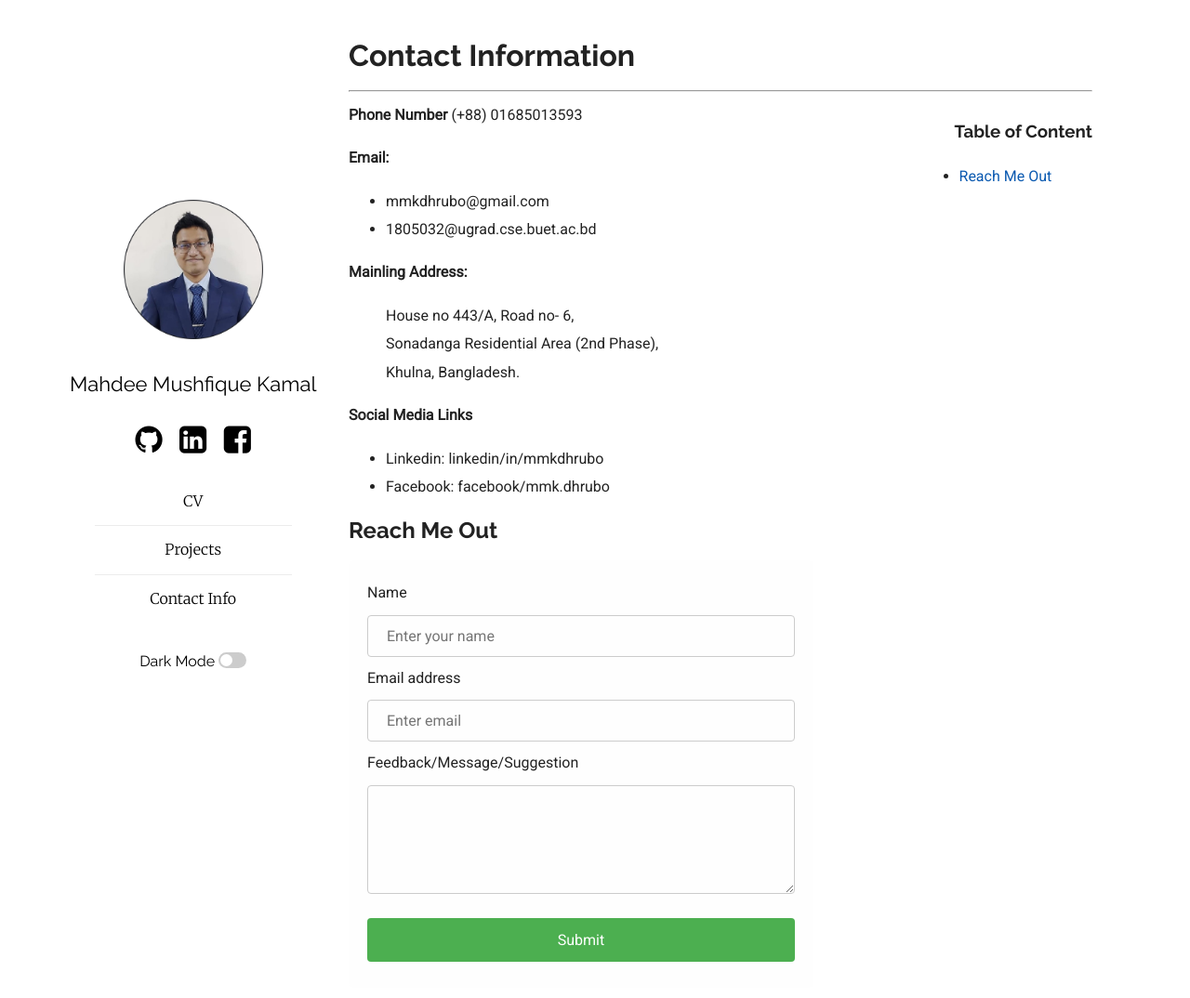
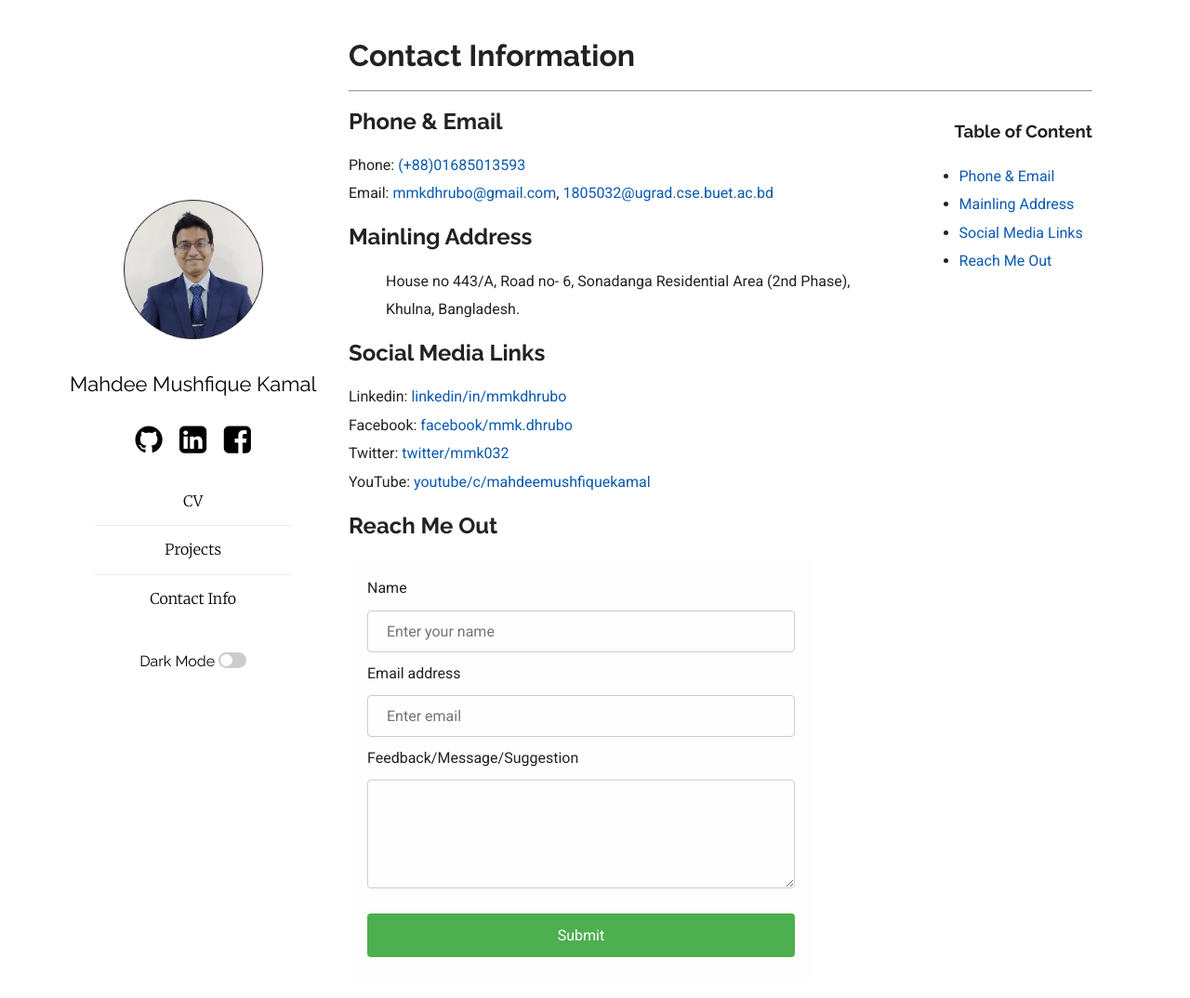
Before and after one commit to MahdeeMushfiqueKamal/MahdeeMushfiqueKamal.github.io, a Jekyll site: the page built from contact.md, in a window 1280 px wide and 1108 px high. Shown: the top 1074 px of the window at 93% size. Built offline with Jekyll 4.4.1, drawn with Linux system fonts in a browser that asks for light colours.

Commit message:
updated info

```diff
--- a/contact.md
+++ b/contact.md
@@ -4,23 +4,18 @@ permalink: contact
 title: Contact Information
 ---
 
-**Phone Number**
-(+88) 01685013593
+## Phone & Email
+Phone:  [(+88)01685013593](tel:+8801685013593)
+Email: [mmkdhrubo@gmail.com](mailto:mmkdhrubo@gmail.com), [1805032@ugrad.cse.buet.ac.bd](mailto:1805032@ugrad.cse.buet.ac.bd)
 
-**Email:**
-- mmkdhrubo@gmail.com
-- 1805032@ugrad.cse.buet.ac.bd
+## Mainling Address
+> House no 443/A, Road no- 6, Sonadanga Residential Area (2nd Phase), Khulna, Bangladesh.
 
-**Mainling Address:**
-> House no 443/A, Road no- 6,
-  Sonadanga Residential Area (2nd Phase),
-  Khulna, Bangladesh.
-
-**Social Media Links**
-- Linkedin: linkedin/in/mmkdhrubo
-- Facebook: facebook/mmk.dhrubo
-
-
+## Social Media Links
+Linkedin: [linkedin/in/mmkdhrubo](https://www.linkedin.com/in/mmkdhrubo/) \
+Facebook: [facebook/mmk.dhrubo](https://www.facebook.com/mmk.dhrubo/) \
+Twitter: [twitter/mmk032](https://twitter.com/dhrubokamal07) \
+YouTube: [youtube/c/mahdeemushfiquekamal](https://www.youtube.com/c/MahdeeMushfiqueKamal)
 
 ## Reach Me Out
 
--- a/index.html
+++ b/index.html
@@ -5,9 +5,9 @@ title: Personal site of MMK
 
 <h1>About Me</h1>
 <div class="post">
-    Hi, I am Mahdee Mushfique Kamal. I am a sophomore pursuing a BSc degree in Computer Science and Engineering (CSE) at Bangladesh University of Engineering and Technology (BUET). I was introduced to C programming unanticipatedly when I was in class 9. Computer programming caught my attention because of my interest in mathematics. So, I decided to major in CSE. I had to go through a very competitive examination to secure my admission at CSE,BUET. Over the years, I have come across many interesting concepts and solutions which makes me more passionate about CS.
+    Hi, I am Mahdee Mushfique Kamal. I'm in my junior year junior of BSc degree in Computer Science and Engineering (CSE) at Bangladesh University of Engineering and Technology (BUET). I am also a research trainee in <a href="https://bmb.du.ac.bd/cblast/">cBLAST</a>, University of Dhaka.
 </br>
-    My career goal is to work as a software engineer in the industry and eventually go to graduate school to pursue a PhD. I haven't decided what I want to specialize in. But I have a deep interest in distributed systems, machine learning and bioinformatics.
+    My career goal is to work as a software engineer in the industry and eventually go to graduate school to pursue a PhD for getting a role as an industry researcher. I haven't decided what I want to specialize in. But I have a deep interest in distributed systems, machine learning and bioinformatics.
 </br>
-    I have attended and had some success in Math Olympiad and NHSPC at the collegiate level. I am a passionate competitive debater. I have participated in over 30 national and international tournaments and served BUET Debating Club as publication Secretary. In my free time, I read books, watch travel vlogs on youtube.
+    I am a passionate competitive debater. I have participated in over 30 national and international tournaments and served BUET Debating Club as publication Secretary. In my free time, I read books, watch travel vlogs on youtube.
 </div>
```
Also changed, not shown: cv.md (+17 -7 lines), github_contribution_code.txt (added, +26 -0 lines), projects.md (+15 -32 lines).
